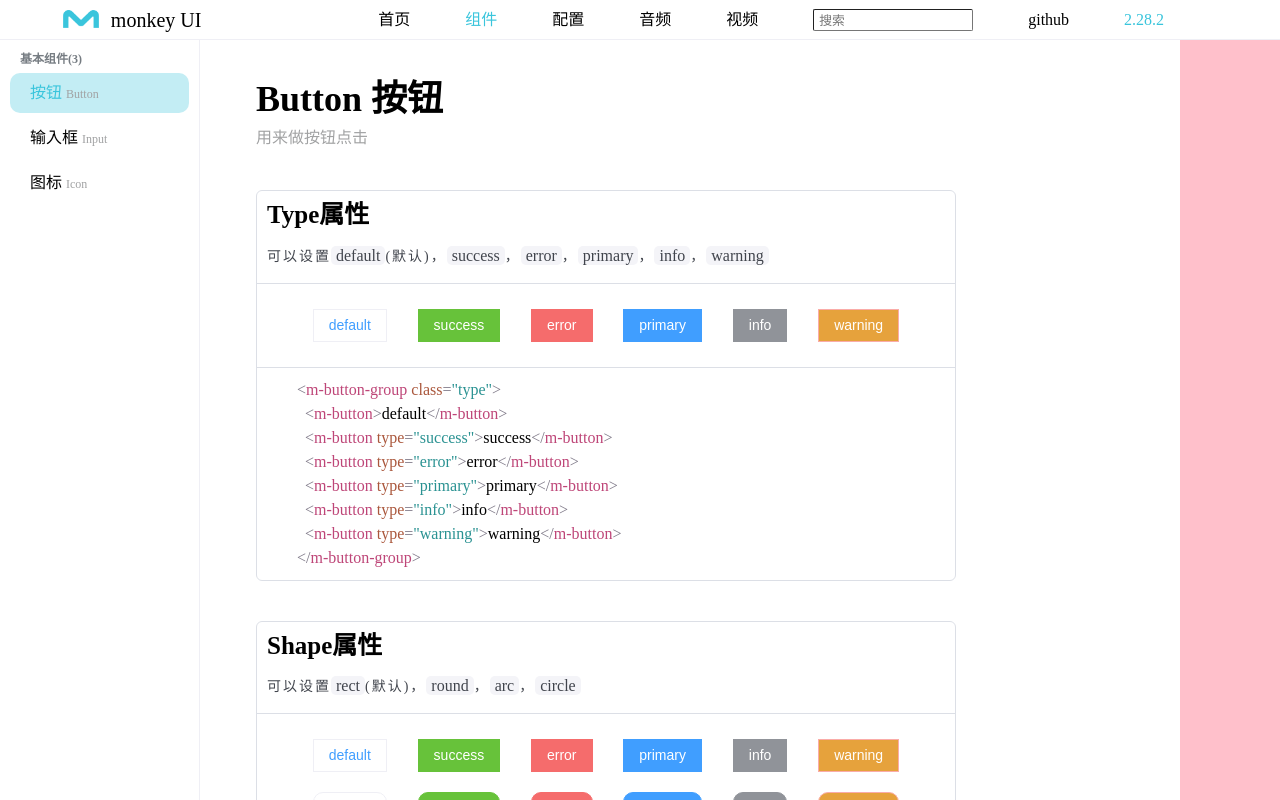
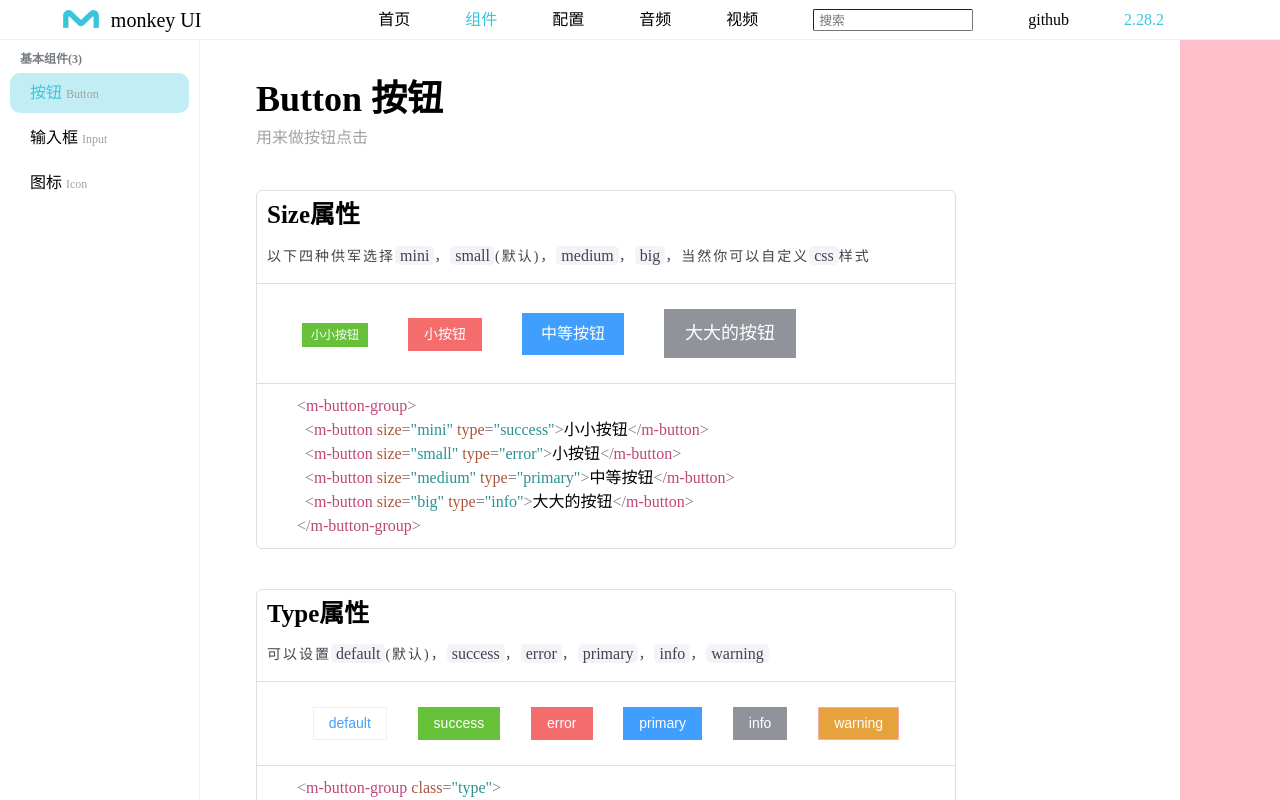
Before and after one commit to bug-hou/monkey-ui, a Vue app: page /component/button in a window 1280 px wide. Built offline with nearby package versions, Linux system fonts and the light colour scheme.

Commit message:
docs: 修改button和icon的实例

```diff
--- a/lib/packages/button/src/button.vue
+++ b/lib/packages/button/src/button.vue
@@ -158,7 +158,7 @@ button {
   }
 }
 .medium {
-  padding: 10px 20px;
+  padding: 8px 18px;
   font-size: 16px;
   &.circle {
     width: 40px;
@@ -167,7 +167,7 @@ button {
 }
 .big {
   font-size: 18px;
-  padding: 12px 25px;
+  padding: 10px 20px;
 }
 .rect {
   border-radius: 0;
--- a/lib/packages/icon/src/icon.vue
+++ b/lib/packages/icon/src/icon.vue
@@ -1,7 +1,7 @@
 <template>
   <span
     class="icon iconfont"
-    :class="[name, size, !plain && 'plain']"
+    :class="[name, size, !plain && 'plain', glass && 'glass', shape]"
     :style="{
       ['--color']: color
     }"
@@ -20,7 +20,8 @@ import { LightTheme } from "../../../common/style";
 import { useInject } from "../../../hooks";
 import type {
   Size as IconSize,
-  Type as IconType
+  Type as IconType,
+  Shape as IconShape
 } from "../../../type/index.type";
 const props = withDefaults(
   defineProps<{
@@ -29,14 +30,21 @@ const props = withDefaults(
     color?: string;
     plain?: boolean;
     type?: IconType;
+    glass?: boolean;
+    shape?: IconShape;
   }>(),
-  {}
+  {
+    plain: undefined,
+    glass: true
+  }
 );
-const type = useInject(props.type, "type", "default");
+const type = useInject(props.type, "type", "info");
 const size = useInject(props.size, "size", "small");
 const plain = useInject(props.plain, "plain", true);
 const theme = LightTheme[type];
 const color = useInject(props.color, "color", theme.color);
+const glass = useInject(props.glass, "glass", false);
+const shape = useInject(props.shape, "shape", "circle");
 </script>
 <style scoped lang="less">
 .icon {
@@ -55,8 +63,7 @@ const color = useInject(props.color, "color", theme.color);
   width: 15px;
   height: 15px;
   line-height: 15px;
-  padding: 3px;
-  border-radius: 3px;
+  padding: 4px;
 }
 .small {
   font-size: 16px;
@@ -64,22 +71,31 @@ const color = useInject(props.color, "color", theme.color);
   height: 18px;
   line-height: 18px;
   padding: 6px;
-  border-radius: 6px;
 }
 .medium {
   font-size: 18px;
   width: 21px;
   height: 21px;
   line-height: 21px;
-  padding: 9px;
-  border-radius: 9px;
+  padding: 8px;
 }
 .big {
   font-size: 20px;
   width: 24px;
   height: 24px;
   line-height: 24px;
-  padding: 12px;
-  border-radius: 12px;
+  padding: 10px;
+}
+.rect {
+  border-radius: 0;
+}
+.circle {
+  border-radius: 50%;
+}
+.round {
+  border-radius: 25%;
+}
+.glass {
+  text-shadow: 0px 0px white;
 }
 </style>
--- a/lib/packages/icon/src/iconGroup.vue
+++ b/lib/packages/icon/src/iconGroup.vue
@@ -14,7 +14,8 @@
 import { defineProps, withDefaults, provide } from "vue";
 import type {
   Size as IconSize,
-  Type as IconType
+  Type as IconType,
+  Shape as IconShape
 } from "../../../type/index.type";
 const props = withDefaults(
   defineProps<{
@@ -22,15 +23,21 @@ const props = withDefaults(
     color?: string;
     plain?: boolean;
     type?: IconType;
+    glass?: boolean;
+    shape?: IconShape;
   }>(),
   {
     size: "small",
     plain: true,
+    glass: false,
     type: "default"
   }
 );
 provide("size", props.size);
 provide("plain", props.plain);
 provide("type", props.type);
+provide("shape", props.shape);
+provide("glass", props.glass);
+provide("color", props.color);
 </script>
 <style scoped lang="less"></style>
--- /dev/null
+++ b/src/views/main/button/doc.ts
@@ -0,0 +1,62 @@
+export const sizeCode = `<m-button-group>
+  <m-button size="mini" type="success">小小按钮</m-button>
+  <m-button size="small" type="error">小按钮</m-button>
+  <m-button size="medium" type="primary">中等按钮</m-button>
+  <m-button size="big" type="info">大大的按钮</m-button>
+</m-button-group>`
+export const typeCode = `<m-button-group class="type">
+  <m-button>default</m-button>
+  <m-button type="success">success</m-button>
+  <m-button type="error">error</m-button>
+  <m-button type="primary">primary</m-button>
+  <m-button type="info">info</m-button>
+  <m-button type="warning">warning</m-button>
+</m-button-group>`
+export const shapeCode = `<m-button-group class="type" shape="rect">
+  <m-button>default</m-button>
+  <m-button type="success">success</m-button>
+  <m-button type="error">error</m-button>
+  <m-button type="primary">primary</m-button>
+  <m-button type="info">info</m-button>
+  <m-button type="warning">warning</m-button>
+  </m-button-group>
+  <m-button-group class="type" shape="round">
+  <m-button>default</m-button>
+  <m-button type="success">success</m-button>
+  <m-button type="error">error</m-button>
+  <m-button type="primary">primary</m-button>
+  <m-button type="info">info</m-button>
+  <m-button type="warning">warning</m-button>
+  </m-button-group>
+  <m-button-group class="type" shape="arc">
+  <m-button>default</m-button>
+  <m-button type="success">success</m-button>
+  <m-button type="error">error</m-button>
+  <m-button type="primary">primary</m-button>
+  <m-button type="info">info</m-button>
+  <m-button type="warning">warning</m-button>
+  </m-button-group>
+  <m-button-group class="type" shape="circle">
+  <m-button>D</m-button>
+  <m-button type="success">S</m-button>
+  <m-button type="error">E</m-button>
+  <m-button type="primary">P</m-button>
+  <m-button type="info">I</m-button>
+  <m-button type="warning">W</m-button>
+</m-button-group>`
+export const plainCode = `<m-button-group :plain="false">
+  <m-button>default</m-button>
+  <m-button type="success">success</m-button>
+  <m-button type="error">error</m-button>
+  <m-button type="primary">primary</m-button>
+  <m-button type="info">info</m-button>
+  <m-button type="warning">warning</m-button>
+  <m-button
+    backgroundColor="#04fafb"
+    hoverBackgroundColor="#10fdfe"
+    hoverColor="white"
+    color="black"
+    borderColor="pink"
+    >warning</m-button
+  >
+</m-button-group>`
--- a/src/views/main/button/index.vue
+++ b/src/views/main/button/index.vue
@@ -5,6 +5,20 @@
       name="按钮"
       description="用来做按钮点击"
     ></cpn-header-vue>
+    <cpn-play-vue
+      title="size"
+      description="以下四种供军选择mini，small(默认)，medium，big，当然你可以自定义css样式"
+    >
+      <m-button-group class="size">
+        <m-button size="mini" type="success">小小按钮</m-button>
+        <m-button size="small" type="error">小按钮</m-button>
+        <m-button size="medium" type="primary">中等按钮</m-button>
+        <m-button size="big" type="info">大大的按钮</m-button>
+      </m-button-group>
+      <template #code>
+        <pre v-highlight="sizeCode"></pre>
+      </template>
+    </cpn-play-vue>
     <cpn-play-vue
       title="type"
       description="可以设置default(默认)，success，error，primary，info，warning"
@@ -18,7 +32,7 @@
         <m-button type="warning">warning</m-button>
       </m-button-group>
       <template #code>
-        <pre v-highlight="code"></pre>
+        <pre v-highlight="typeCode"></pre>
       </template>
     </cpn-play-vue>
     <cpn-play-vue
@@ -50,16 +64,47 @@
         <m-button type="warning">warning</m-button>
       </m-button-group>
       <m-button-group class="type" shape="circle">
+        <m-button>D</m-button>
+        <m-button type="success">S</m-button>
+        <m-button type="error">E</m-button>
+        <m-button type="primary">P</m-button>
+        <m-button type="info">I</m-button>
+        <m-button type="warning">W</m-button>
+      </m-button-group>
+      <template #code>
+        <pre v-highlight="shapeCode"></pre>
+      </template>
+    </cpn-play-vue>
+    <cpn-play-vue
+      title="plain"
+      description="设置plain为false将button组件变得不再朴素，并且你觉得这些太难看也可以自己传递color，hoverColor，borderColor，backgroundColor，hoverBackgroundColor"
+    >
+      <m-button-group :plain="false">
         <m-button>default</m-button>
         <m-button type="success">success</m-button>
         <m-button type="error">error</m-button>
         <m-button type="primary">primary</m-button>
         <m-button type="info">info</m-button>
         <m-button type="warning">warning</m-button>
+        <m-button
+          backgroundColor="#04fafb"
+          hoverBackgroundColor="#10fdfe"
+          hoverColor="white"
+          color="black"
+          borderColor="pink"
+          >warning</m-button
+        >
       </m-button-group>
       <template #code>
-        <pre v-highlight="code"></pre>
+        <pre v-highlight="plainCode"></pre>
       </template>
+    </cpn-play-vue>
+    <cpn-play-vue title="icon" description="当button遇到icon发送的火花">
+      <m-button-group shape="circle" :plain="false">
+        <m-button :plain="false">
+          <m-icon name="m-upload" type="success"></m-icon>
+        </m-button>
+      </m-button-group>
     </cpn-play-vue>
   </div>
 </template>
@@ -74,16 +119,15 @@
 import {} from "vue";
 import cpnHeaderVue from "../../../components/cpnHeader/cpnHeader.vue";
 import cpnPlayVue from "../../../components/cpnPlay/cpnPlay.vue";
-const code = `<m-button-group class="type">
-  <m-button>default</m-button>
-  <m-button type="success">success</m-button>
-  <m-button type="error">error</m-button>
-  <m-button type="primary">primary</m-button>
-  <m-button type="info">info</m-button>
-  <m-button type="warning">warning</m-button>
-</m-button-group>`;
+import { sizeCode, typeCode, shapeCode, plainCode } from "./doc";
 </script>
 <style scoped lang="less">
 .button {
+  .size {
+    display: inline-block;
+    > * {
+      margin: 0 20px;
+    }
+  }
 }
 </style>
--- /dev/null
+++ b/src/views/main/icon/doc.ts
@@ -0,0 +1,65 @@
+export const SizeCode = `<div class="size" style="margin-bottom: 20px">
+  <m-icon name="m-upload" size="mini"></m-icon>
+  <m-icon name="m-upload"></m-icon>
+  <m-icon name="m-upload" size="medium"></m-icon>
+  <m-icon name="m-upload" size="big"></m-icon>
+  </div>
+  <div class="size">
+  <m-icon
+    type="success"
+    :plain="false"
+    name="m-upload"
+    size="mini"
+  ></m-icon>
+  <m-icon type="success" :plain="false" name="m-upload"></m-icon>
+  <m-icon
+    type="success"
+    :plain="false"
+    name="m-upload"
+    size="medium"
+  ></m-icon>
+  <m-icon
+    type="success"
+    :plain="false"
+    name="m-upload"
+    size="big"
+  ></m-icon>
+</div>`;
+export const typeCode = `<div class="size">
+  <m-icon name="m-upload" type="default"></m-icon>
+  <m-icon name="m-upload" type="success"></m-icon>
+  <m-icon name="m-upload" type="info"></m-icon>
+  <m-icon name="m-upload" type="warning"></m-icon>
+  <m-icon name="m-upload" type="error"></m-icon>
+  <m-icon name="m-upload" type="primary"></m-icon>
+  <m-icon name="m-upload" type="primary" color="pink"></m-icon>
+</div>`;
+export const plainCode = `<div class="size">
+  <m-icon name="m-upload" :plain="false" type="default"></m-icon>
+  <m-icon name="m-upload" :plain="false" type="success"></m-icon>
+  <m-icon name="m-upload" :plain="false" type="info"></m-icon>
+  <m-icon name="m-upload" :plain="false" type="warning"></m-icon>
+  <m-icon name="m-upload" :plain="false" type="error"></m-icon>
+  <m-icon name="m-upload" :plain="false" type="primary"></m-icon>
+  <m-icon name="m-upload" :plain="false" color="pink"></m-icon>
+</div>`;
+export const shapeCode = `<div class="size">
+  <m-icon
+    name="m-upload"
+    shape="rect"
+    :plain="false"
+    type="error"
+  ></m-icon>
+  <m-icon
+    name="m-upload"
+    shape="round"
+    :plain="false"
+    type="success"
+  ></m-icon>
+  <m-icon
+    name="m-upload"
+    shape="circle"
+    :plain="false"
+    type="info"
+  ></m-icon>
+</div>`
--- a/src/views/main/icon/index.vue
+++ b/src/views/main/icon/index.vue
@@ -9,7 +9,7 @@
       title="size"
       description="图标大小small(默认)，mini，medium，big"
     >
-      <div class="size">
+      <div class="size" style="margin-bottom: 20px">
         <m-icon name="m-upload" size="mini"></m-icon>
         <m-icon name="m-upload"></m-icon>
         <m-icon name="m-upload" size="medium"></m-icon>
@@ -65,19 +65,46 @@
         <m-icon name="m-upload" :plain="false" type="warning"></m-icon>
         <m-icon name="m-upload" :plain="false" type="error"></m-icon>
         <m-icon name="m-upload" :plain="false" type="primary"></m-icon>
-        <m-icon
-          name="upload"
-          :plain="false"
-          type="primary"
-          color="pink"
-        ></m-icon>
+        <m-icon name="m-upload" :plain="false" color="pink"></m-icon>
       </div>
       <template #code>
         <pre v-highlight="plainCode"></pre>
       </template>
     </cpn-play-vue>
-    <div class="icons">
-      <m-icon-group class="iconGroup" type="info">
+    <cpn-play-vue
+      title="shape"
+      description="有各种风格rect，round，circle(默认)，好像要设置plain属性为false才可以"
+    >
+      <div class="size">
+        <m-icon
+          name="m-upload"
+          shape="rect"
+          :plain="false"
+          type="error"
+        ></m-icon>
+        <m-icon
+          name="m-upload"
+          shape="round"
+          :plain="false"
+          type="success"
+        ></m-icon>
+        <m-icon
+          name="m-upload"
+          shape="circle"
+          :plain="false"
+          type="info"
+        ></m-icon>
+      </div>
+      <template #code>
+        <pre v-highlight="shapeCode"></pre>
+      </template>
+    </cpn-play-vue>
+    <cpn-play-vue
+      class="icons"
+      title="icons"
+      description="你可以直接使用iconfont中的图标，将name赋值给m-icon中的name，但是一定要在你的文件中引用该图标"
+    >
+      <m-icon-group class="iconGroup" type="success" :plain="false">
         <m-icon name="m-rocket"></m-icon>
         <m-icon name="m-upload"></m-icon>
         <m-icon name="m-separator"></m-icon>
@@ -93,8 +120,26 @@
         <m-icon name="m-warning-empty"></m-icon>
         <m-icon name="m-info-empty"></m-icon>
         <m-icon name="m-success-empty"></m-icon>
+        <m-icon name="m-wrong"></m-icon>
+        <m-icon name="m-plus"></m-icon>
+        <m-icon name="m-reduce"></m-icon>
+        <m-icon name="m-ellipsis"></m-icon>
+        <m-icon name="m-music"></m-icon>
+        <m-icon name="m-star"></m-icon>
+        <m-icon name="m-select"></m-icon>
+        <m-icon name="m-rect"></m-icon>
+        <m-icon name="m-left"></m-icon>
+        <m-icon name="m-right"></m-icon>
+        <m-icon name="m-loading"></m-icon>
+        <m-icon name="m-delete"></m-icon>
+        <m-icon name="m-show"></m-icon>
+        <m-icon name="m-aafter"></m-icon>
+        <m-icon name="m-after"></m-icon>
+        <m-icon name="m-front"></m-icon>
+        <m-icon name="m-ffront"></m-icon>
+        <m-icon name="m-loader"></m-icon>
       </m-icon-group>
-    </div>
+    </cpn-play-vue>
   </div>
 </template>
 
@@ -108,41 +153,7 @@
 import {} from "vue";
 import cpnHeaderVue from "../../../components/cpnHeader/cpnHeader.vue";
 import cpnPlayVue from "../../../components/cpnPlay/cpnPlay.vue";
-const SizeCode = `<div class="size">
-  <m-icon name="upload" size="mini"></m-icon>
-  <m-icon name="upload"></m-icon>
-  <m-icon name="upload" size="medium"></m-icon>
-  <m-icon name="upload" size="big"></m-icon>
-</div>
-<div class="size">
-  <m-icon type="success" :plain="false" name="upload" size="mini"></m-icon>
-  <m-icon type="success" :plain="false" name="upload"></m-icon>
-  <m-icon type="success" :plain="false" name="upload" size="medium"></m-icon>
-  <m-icon type="success" :plain="false" name="upload" size="big"></m-icon>
-</div>`;
-const typeCode = `<div class="size">
-  <m-icon name="upload" type="default"></m-icon>
-  <m-icon name="upload" type="success"></m-icon>
-  <m-icon name="upload" type="info"></m-icon>
-  <m-icon name="upload" type="warning"></m-icon>
-  <m-icon name="upload" type="error"></m-icon>
-  <m-icon name="upload" type="primary"></m-icon>
-  <m-icon name="upload" type="primary" color="pink"></m-icon>
-</div>`;
-const plainCode = `<div class="size">
-  <m-icon name="upload" :plain="false" type="default"></m-icon>
-  <m-icon name="upload" :plain="false" type="success"></m-icon>
-  <m-icon name="upload" :plain="false" type="info"></m-icon>
-  <m-icon name="upload" :plain="false" type="warning"></m-icon>
-  <m-icon name="upload" :plain="false" type="error"></m-icon>
-  <m-icon name="upload" :plain="false" type="primary"></m-icon>
-  <m-icon
-    name="upload"
-    :plain="false"
-    type="primary"
-    color="pink"
-  ></m-icon>
-</div>`;
+import { SizeCode, plainCode, typeCode, shapeCode } from "./doc";
 </script>
 <style scoped lang="less">
 .cpnIcon {
@@ -158,10 +169,10 @@ const plainCode = `<div class="size">
     box-sizing: border-box;
     .iconGroup {
       display: grid;
-      grid-template-columns: repeat(10, 1fr);
+      grid-template-columns: repeat(8, 1fr);
       justify-items: center;
       align-items: center;
-      grid-template-rows: repeat(2, 40px);
+      grid-template-rows: repeat(4, 40px);
     }
   }
 }
```
